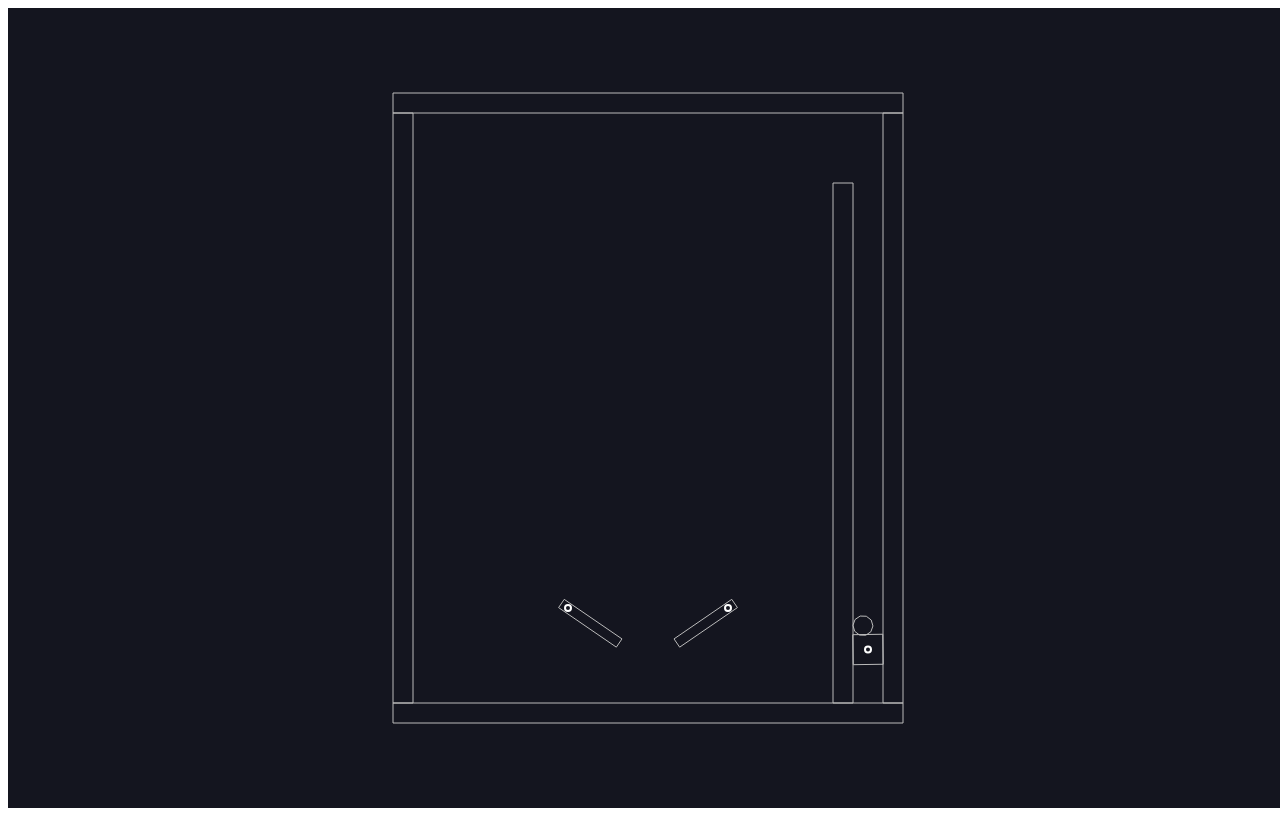
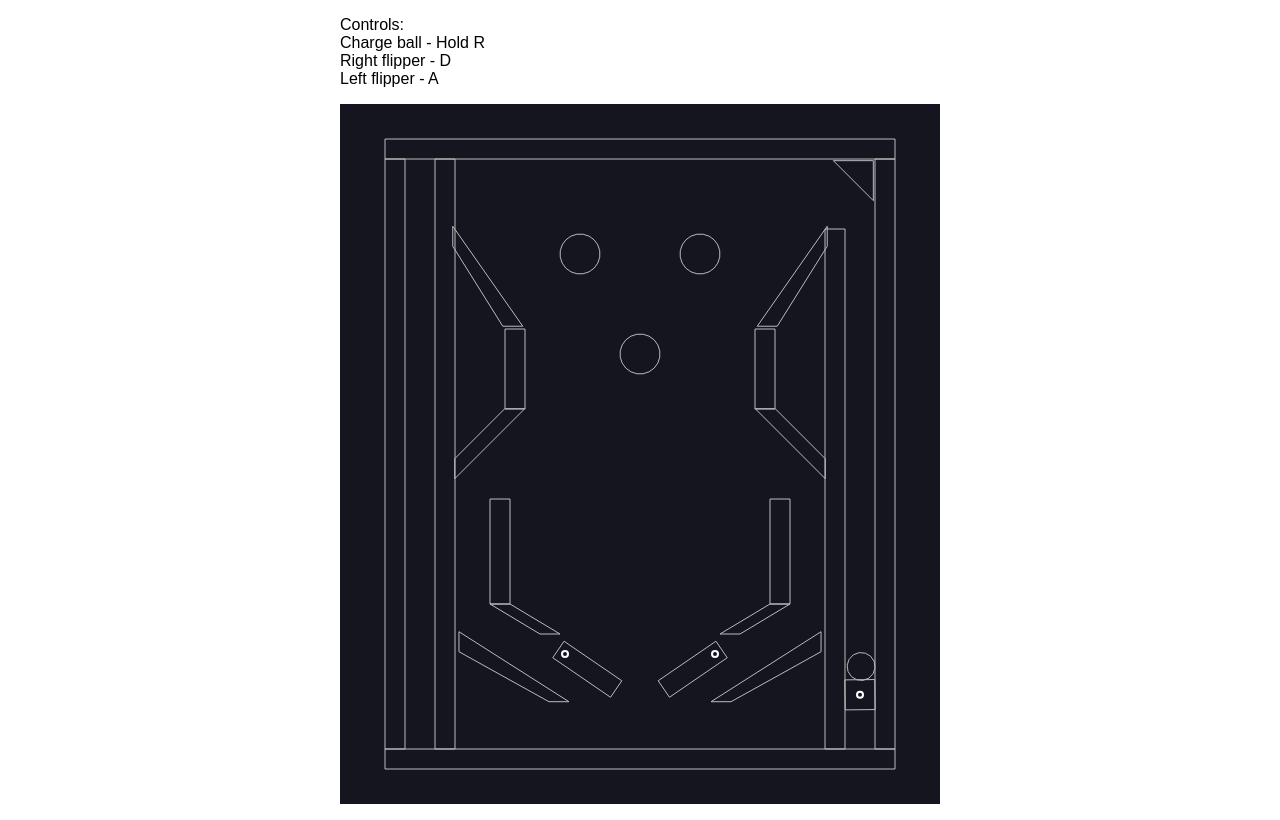
Before and after one commit to RandyHRus/Pinball, a plain HTML site: page src/index.html in a window 1280 px wide. Drawn offline with Linux system fonts and the light colour scheme.

Commit message:
Game board working

```diff
--- /dev/null
+++ b/src/bumper.js
@@ -0,0 +1,11 @@
+function constructBumper(gridPos, radius) {
+
+    let worldPos = calculateWorldPos(gridPos);
+
+    let body = Matter.Bodies.circle(worldPos.x, worldPos.y, radius, {
+        restitution: 1, //make ball bounce
+        isStatic: true,
+    });
+
+    return body;
+}
--- a/src/flipper.js
+++ b/src/flipper.js
@@ -1,9 +1,7 @@
 FLIPPER_LENGTH = 70;
-FLIPPER_WIDTH = 10;
+FLIPPER_WIDTH = 20;
 
 function constructFlipper(gridPos, reverse) {
-    console.log(calculateWorldPos(gridPos));
-    console.log({x: (reverse? 1 : -1) * (FLIPPER_LENGTH/2 - 8), y:0});
     let flipperBody = Matter.Bodies.rectangle(0, 0, FLIPPER_LENGTH, FLIPPER_WIDTH)
     let flipperPivot = Matter.Constraint.create({
         bodyA: flipperBody,
--- a/src/gameBoard.js
+++ b/src/gameBoard.js
@@ -1,14 +1,18 @@
 let GRID_SIZE = 10;
-let BALL_RADIUS = 1 * GRID_SIZE;
+let BALL_RADIUS = 1.4 * GRID_SIZE;
 
 let objects = [];
 let constraints = [];
 
+let ballGridPos = {
+    x: 22,
+    y: 20
+}
 
 function calculateWorldPos(gridPos) {
     return {
-        x: window.innerWidth/2 + (gridPos.x * GRID_SIZE),
-        y: window.innerHeight/2 - (gridPos.y * GRID_SIZE)
+        x: AREA_SIZE_X/2 + (gridPos.x * GRID_SIZE),
+        y: AREA_SIZE_Y/2 - (gridPos.y * GRID_SIZE)
     }
 }
 
@@ -39,15 +43,36 @@ function createRectangle(bottomLeft, topRight) {
     return body;
 }
 
-function createBodyFromVertices(gridPos, vertexSets) {
+function createBodyFromVertices(verticesGrid) {
 
-    let body = Matter.Bodies.fromVertices(calculateWorldPos(gridPos), vertexSets);
+    let minX = Infinity, minY = Infinity, maxX = -Infinity, maxY = -Infinity;
+
+    for (let v of verticesGrid) {
+        if (v.x < minX)
+            minX = v.x
+        if (v.x > maxX)
+            maxX = v.x
+        if (v.y < minY)
+            minY = v.y
+        if (v.y > maxY)
+            maxY = v.y
+    }
+    let avgX = (maxX+minX)/2;
+    let avgY = (maxY+minY)/2;
+    verticesWorld = verticesGrid.map(function(p) {
+        return calculateWorldPos(p);
+    });
+
+    let worldPos = calculateWorldPos({x: avgX, y: avgY});
+    let body = Matter.Bodies.fromVertices(worldPos.x, worldPos.y, verticesWorld, {
+        isStatic: true
+    });
 
     Matter.World.add(engine.world, body);
 
     objects.push({
         body: body,
-        gridPos: gridPos
+        gridPos: {x: avgX, y: avgY}
     })
 
     return body;
@@ -55,19 +80,14 @@ function createBodyFromVertices(gridPos, vertexSets) {
 
 function createBall() {
 
-    let gridPos = {
-        x: 22,
-        y: 20
-    }
-
-    let worldPos = calculateWorldPos(gridPos);
+    let worldPos = calculateWorldPos(ballGridPos);
     let body = Matter.Bodies.circle(worldPos.x, worldPos.y, BALL_RADIUS, {
-        restitution: 0.6 //make ball bounce
+        restitution: 0.52 //make ball bounce
     });
 
     objects.push({
         body: body,
-        gridPos: gridPos
+        gridPos: ballGridPos
     })
 
     Matter.World.add(engine.world, body);
@@ -107,32 +127,62 @@ function createSling() {
 }
 
 function createFlippers() {
-    let [leftFlipper, leftFlipperPivot] = constructFlipper({x:-8, y: -20}, false);
-    let [rightFlipper, rightFlipperPivot] = constructFlipper({x:8, y: -20}, true);
+
+    leftFlipperPos = {x:-7.5, y: -20};
+    rightFlipperPos = {x:7.5, y: -20}
+
+    let [leftFlipper, leftFlipperPivot] = constructFlipper(leftFlipperPos, false);
+    let [rightFlipper, rightFlipperPivot] = constructFlipper(rightFlipperPos, true);
 
     Matter.World.add(engine.world, [leftFlipper.body, rightFlipper.body, leftFlipperPivot, rightFlipperPivot]);
 
     objects.push({
         body: leftFlipper.body,
-        gridPos: {x:-8, y: -20}
+        gridPos: leftFlipperPos
     })
 
     constraints.push({
         body: leftFlipperPivot,
-        gridPos: {x:-8, y: -20}
+        gridPos: leftFlipperPos
     })
 
     objects.push({
         body: rightFlipper.body,
-        gridPos: {x:8, y: -20}
+        gridPos: rightFlipperPos
     })
 
     constraints.push({
         body: rightFlipperPivot,
-        gridPos: {x:8, y: -20}
+        gridPos: rightFlipperPos
     })
 
     return [leftFlipper, rightFlipper];
+}
+
+function createBumpers() {
+
+    let bumper1Pos = {x:0,y:10};
+    let bumper1 = constructBumper(bumper1Pos, 20);
+    objects.push({
+        body: bumper1,
+        gridPos: bumper1Pos
+    })
+
+    let bumper2Pos = {x:-6,y:20};
+    let bumper2 = constructBumper(bumper2Pos, 20);
+    objects.push({
+        body: bumper2,
+        gridPos: bumper2Pos
+    })
+
+    let bumper3Pos = {x:6,y:20};
+    let bumper3 = constructBumper(bumper3Pos, 20);
+    objects.push({
+        body: bumper3,
+        gridPos: bumper3Pos
+    })
+
+    Matter.World.add(engine.world, [bumper1, bumper2, bumper3]);
 }
 
 function drawBoard() {
@@ -142,11 +192,30 @@ function drawBoard() {
     createRectangle({x:-24,y:-29},{x:-25,y:29}); //leftWall
     createRectangle({x:24,y:-29},{x:25,y:29}); //rightWall
     createRectangle({x:19,y:-29},{x:20,y:22}); //holder
-    createBall(); //ball
-    //createBodyFromVertices();
+    createRectangle({x:-20,y:-29},{x:-19,y:29}); //holder
+    let ball = createBall(); //ball
+
+    let shootAngleVertices=Matter.Vertices.create([{ x: 20, y: 30 }, { x: 24, y: 30 }, { x: 24, y: 26 }]);
+    createBodyFromVertices(shootAngleVertices); //shootAngle
+
+    createBodyFromVertices(Matter.Vertices.create([{ x: 10, y: -18 }, { x: 8, y: -18 }, { x: 13, y: -15 }, { x: 15, y: -15 }])); //right curve bottom
+    createRectangle({x: 13.5, y: -14.5}, {x: 14.5, y: -5}) //right Curve Straight
+    createBodyFromVertices(Matter.Vertices.create([{ x: 14, y: 5 }, { x: 12, y: 5 }, { x: 19, y: -2 }, { x: 19, y: 0 }])); //right top thing bottom
+    createRectangle({x: 12, y: 5}, {x: 13, y: 12}) //right top thing straight
+    createBodyFromVertices(Matter.Vertices.create([{ x: 14, y: 12 }, { x: 12, y: 12 }, { x: 19, y: 22 }, { x: 19, y: 20 }])); //right top thing top
+    createBodyFromVertices(Matter.Vertices.create([{ x: 10, y: -25 }, { x: 8, y: -25 }, { x: 19, y: -18 }, { x: 19, y: -20 }])); //right curve offshoot bottom
+
+    createBodyFromVertices(Matter.Vertices.create([{ x: -10, y: -18 }, { x: -8, y: -18 }, { x: -13, y: -15 }, { x: -15, y: -15 }])); //left curve bottom
+    createRectangle({x: -13.5, y: -14.5}, {x: -14.5, y: -5}) //left Curve Straight
+    createBodyFromVertices(Matter.Vertices.create([{ x: -14, y: 5 }, { x: -12, y: 5 }, { x: -19, y: -2 }, { x: -19, y: 0 }])); //left top thing bottom
+    createRectangle({x: -12, y: 5}, {x: -13, y: 12}) //left top thing straight
+    createBodyFromVertices(Matter.Vertices.create([{ x: -14, y: 12 }, { x: -12, y: 12 }, { x: -19, y: 22 }, { x: -19, y: 20 }])); //left top thing top
+    createBodyFromVertices(Matter.Vertices.create([{ x: -10, y: -25 }, { x: -8, y: -25 }, { x: -19, y: -18 }, { x: -19, y: -20 }])); //left curve offshoot bottom
 
     let [slingBumper, slingString] = createSling();
     let [leftFlipper, rightFlipper] = createFlippers();
+
+    createBumpers();
 
     reposition();
 
@@ -154,14 +223,15 @@ function drawBoard() {
         leftFlipper,
         rightFlipper,
         slingBumper,
-        slingString
+        slingString,
+        ball
     ];
 }
 
 function reposition() {
 
-    render.canvas.width = window.innerWidth;
-    render.canvas.height = window.innerHeight;
+    render.canvas.width = AREA_SIZE_X;
+    render.canvas.height = AREA_SIZE_Y;
 
     for (let o of objects) {
         Matter.Body.setPosition(o.body, calculateWorldPos(o.gridPos))
@@ -171,3 +241,8 @@ function reposition() {
         c.body.pointB = calculateWorldPos(c.gridPos);
     }
 }
+
+function resetBall() {
+    Matter.Body.setAngularVelocity(ball, 0);
+    Matter.Body.setPosition(ball, calculateWorldPos(ballGridPos))
+}
--- a/src/index.html
+++ b/src/index.html
@@ -2,22 +2,37 @@
 <html>
   <head>
     <title>Pinball</title>
+    <link rel="stylesheet" href="styles.css">
   </head>
   <body>
+    <div class="control">
+        <p>
+        Controls:<br>
+        Charge ball - Hold R<br>
+        Right flipper - D<br>
+        Left flipper - A<br>
+        </p>
+    </div>
     <script src="matter.js" type="text/javascript"></script>
     <script src="gameBoard.js" type="text/javascript"></script>
     <script src="flipper.js" type="text/javascript"></script>
+    <script src="bumper.js" type="text/javascript"></script>
     <script>
         let engine = Matter.Engine.create();
 
-        FLIPPER_ANGLE_UP = Math.PI * -0.19;
+        engine.gravity.y = 0.9
+
+        FLIPPER_ANGLE_UP = Math.PI * -0.2;
         FLIPPER_ANGLE_DOWN = Math.PI * 0.19;
         FLIPPER_SPEED = 0.3;
         FLIPPER_OFFSET = 130;
 
         CHARGE_SPEED = 0.05;
         CHARGE_TARGET_STIFFNESS = 0.0001;
-        CHARGE_DEFAULT_STIFFNESS = 0.125;
+        CHARGE_DEFAULT_STIFFNESS = 0.2;
+
+        AREA_SIZE_X = 600;
+        AREA_SIZE_Y = 700;
 
         let charging = false;
         let charge_amount = 0;
@@ -33,7 +48,8 @@
             leftFlipper,
             rightFlipper,
             slingBumper,
-            slingString
+            slingString,
+            ball
         ] = drawBoard();
 
         update();
@@ -78,12 +94,15 @@
             }
 
             if (charging) {
-                console.log(charge_amount)
                 charge_amount -= CHARGE_SPEED;
                 if (charge_amount < CHARGE_TARGET_STIFFNESS) {
                     charge_amount = CHARGE_TARGET_STIFFNESS;
                 }
                 slingString.stiffness = charge_amount;
+            }
+            console.log(ball.position.y)
+            if (ball.position.y > 620) {
+                resetBall();
             }
 
             requestAnimationFrame(function() {
--- /dev/null
+++ b/src/styles.css
@@ -0,0 +1,18 @@
+html, body {
+    height: 100%;
+}
+
+html {
+    display: table;
+    margin: auto;
+}
+
+body {
+    display: table-cell;
+    vertical-align: middle;
+    text-align: middle;
+}
+
+.control {
+    font-family: "Arial"
+}
```
